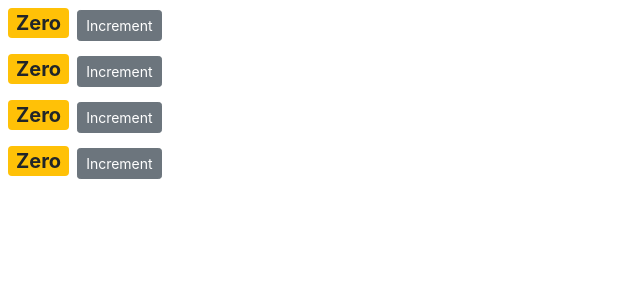
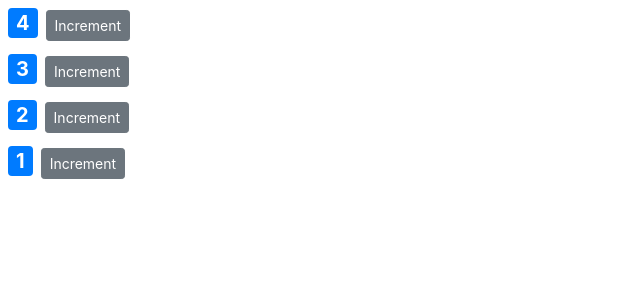
Before and after one commit to Priyeshkkumar/React-App, a React (Create React App) app in the folder counter/: page / in a window 1280 px wide. Shown: the top 300 px of the page, without its empty margins (0-640 px from the left). Built offline with nearby package versions, Linux system fonts and the light colour scheme.

Commit message:
Passing data to components

```diff
--- a/counter/src/components/counter.jsx
+++ b/counter/src/components/counter.jsx
@@ -9,7 +9,7 @@
   // State object is a property of React components, it includes
   // any data that this object needs
   state = {
-    count: 0,
+    value: this.props.value,
   };
   //We can also use inline styles:`style={{fontSize: 30}}`
   styles = {
@@ -29,7 +29,7 @@
     // In react we cannot directly update the value of state property(count),
     // therefore we need to use one of the method interited from Component class
     // i.e. this.setState
-    this.setState({ count: this.state.count + 1 });
+    this.setState({ value: this.state.value + 1 });
   };
   render() {
     return (
@@ -49,14 +49,14 @@
 
   getBadgeClasses() {
     let classes = " badge m-2 badge-";
-    classes += this.state.count === 0 ? "warning" : "primary";
+    classes += this.state.value === 0 ? "warning" : "primary";
     return classes;
   }
 
   formatCount() {
     //  Object De-Structuring: We can do the following to pick up the
     // class object's value
-    const { count } = this.state;
+    const { value: count } = this.state;
     // we can also do this
     const x = <h1>Zero</h1>;
     return count === 0 ? "Zero" : count;
--- a/counter/src/components/counters.jsx
+++ b/counter/src/components/counters.jsx
@@ -3,10 +3,10 @@
 class Counters extends Component {
   state = {
     counters: [
-      { id: 1, value: 0 },
-      { id: 2, value: 0 },
-      { id: 3, value: 0 },
-      { id: 4, value: 0 },
+      { id: 1, value: 4 },
+      { id: 2, value: 3 },
+      { id: 3, value: 2 },
+      { id: 4, value: 1 },
     ],
   };
   render() {
@@ -14,7 +14,9 @@
     return (
       <div>
         {this.state.counters.map((counter) => (
-          <Counter key={counter.id} />
+          // key is an attribute for uniquely identifying element while value and selected
+          // attributes are properties of each counter object
+          <Counter key={counter.id} value={counter.value} />
         ))}
       </div>
     );
```
